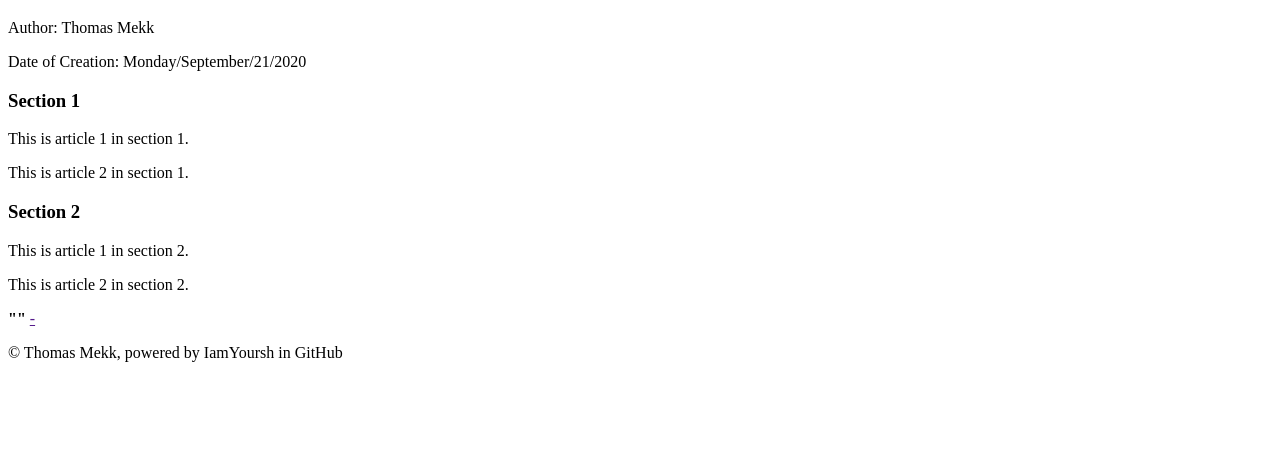
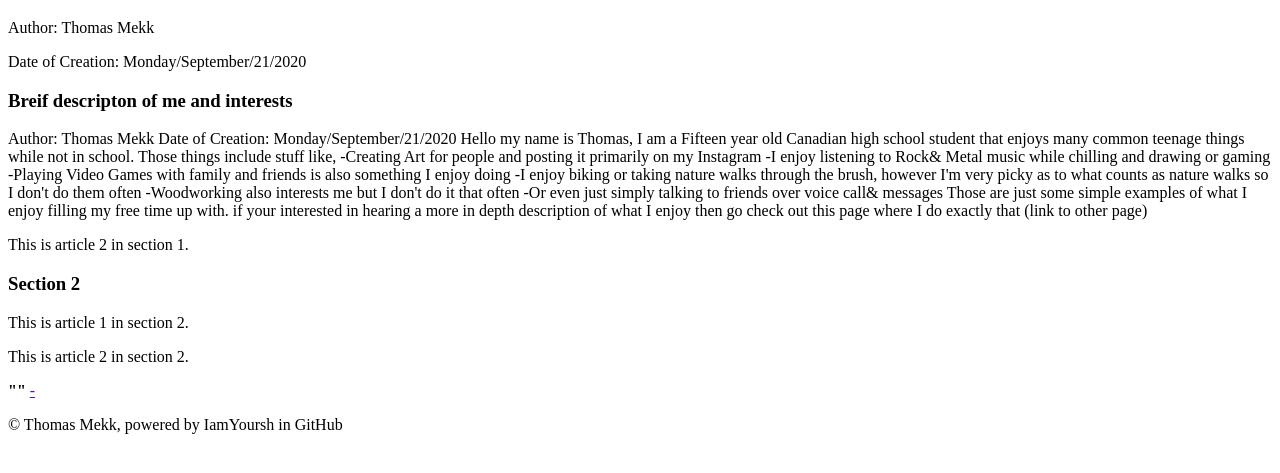
Before and after one commit to IamYoursh/Who-am-i-project, a plain HTML site: page index.html in a window 1280 px wide. Shown: the part 61-534 px from the top of the page. Drawn offline with Linux system fonts and the light colour scheme.

Commit message:
Update index.html

```diff
--- a/index.html
+++ b/index.html
@@ -4,7 +4,7 @@
     <meta charset="utf-8">
     <title>Thomas, the website</title>
 
-    <meta name="author" content="Mark Mercer">
+    <meta name="author" content="Thomas Mekk">
     <meta name="description" content="Learning HTML by building a website"> <!-- Webpage Description -->
     <meta name="keywords" content="HTML, tag, webpage, website, building"> <!-- Key Words for conducting searches in Search Engines -->
     <meta name="viewport" content="width=device-width, initial-scale=1.0">
@@ -21,10 +21,33 @@
     <aside><p>Author: Thomas Mekk</p></aside>   <aside><p>Date of Creation: Monday/September/21/2020</p></aside>
 
     <section>
-      <h3>Section 1</h3>
+      <h3>Breif descripton of me and interests</h3>
 
         <article>
-          <p>This is article 1 in section 1.</p>
+          <p>Author: Thomas Mekk       Date of Creation: Monday/September/21/2020
+
+          Hello my name is Thomas,
+          I am a Fifteen year old Canadian high school student that enjoys many common
+          teenage things while not in school. Those things include stuff like,
+
+            -Creating Art for people and posting it primarily on my Instagram
+
+            -I enjoy listening to Rock& Metal music while chilling and drawing or gaming
+
+            -Playing Video Games with family and friends is also something I enjoy doing
+
+            -I enjoy biking or taking nature walks through the brush, however I'm very
+             picky as to what counts as nature walks so I don't do them often
+
+            -Woodworking also interests me but I don't do it that often
+
+            -Or even just simply talking to friends over voice call& messages
+
+          Those are just some simple examples of what I enjoy filling my free time up
+          with. if your interested in hearing a more in depth description of what I enjoy
+          then go check out this page where I do exactly that
+
+          (link to other page)</p>
         </article>
 
         <article>
```
